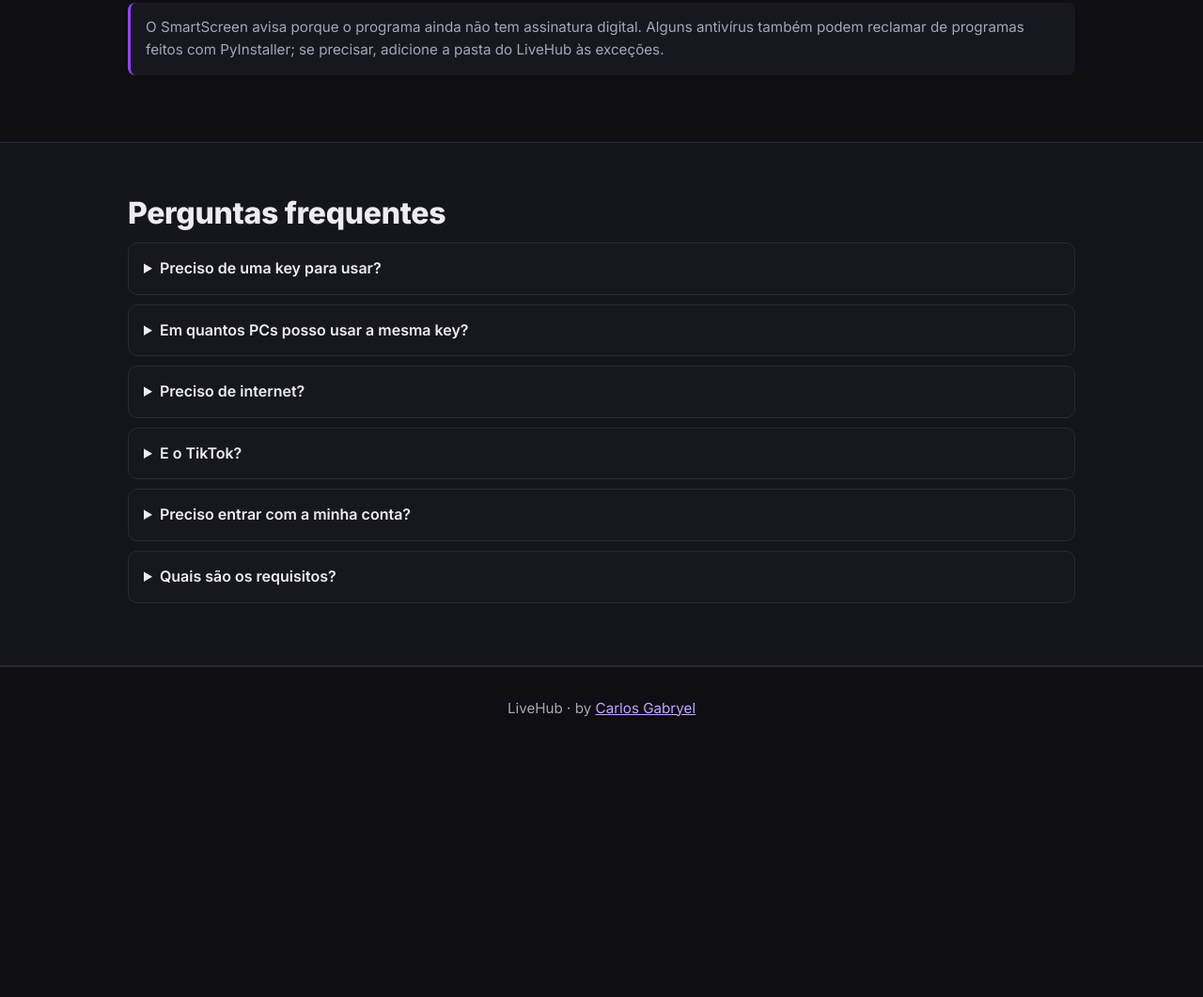
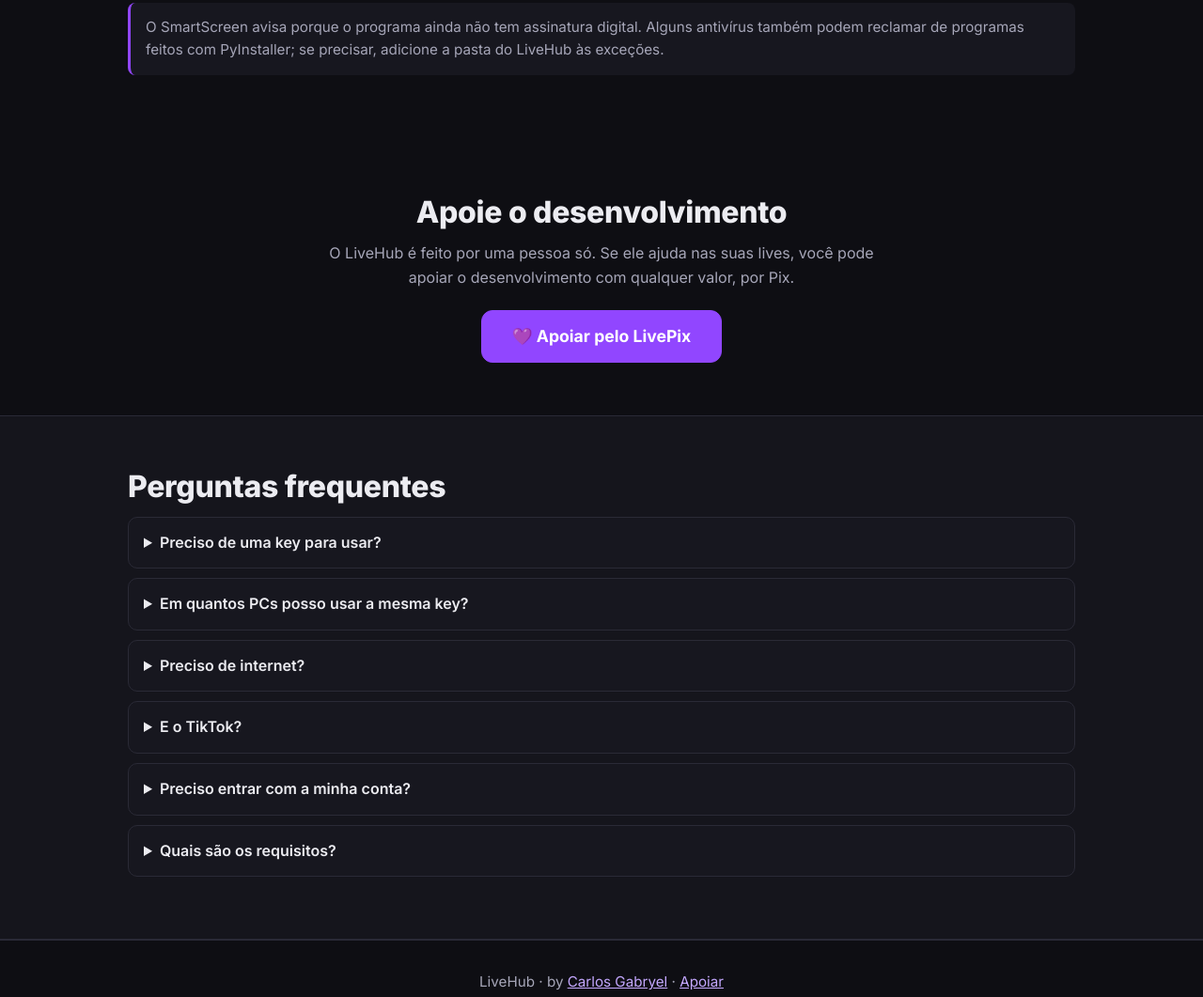
Before and after one commit to Carlos-Gabryel/Carlos-Gabryel.github.io, a plain HTML site: page livehub/index.html in a window 1280 px wide. Shown: the part 4746-5807 px from the top of the page at 94% size. Before the commit the page ends 5544 px from the top, so only its background shows below. Drawn offline with Linux system fonts and the light colour scheme; no server answers.

Commit message:
LiveHub: secao Apoie o desenvolvimento (LivePix)
Co-Authored-By: Claude Opus 5.5 <noreply@anthropic.com>

```diff
--- a/livehub/index.html
+++ b/livehub/index.html
@@ -26,6 +26,7 @@ a{color:var(--accl)}
 :focus-visible{outline:2px solid var(--accl);outline-offset:3px;border-radius:6px}
 .wrap{max-width:1040px;margin:0 auto;padding:0 16px}
 section{padding:56px 0}
+.apoio{text-align:center}.apoio .sub{color:var(--mut);max-width:620px;margin:0 auto 22px}
 h1,h2,h3{line-height:1.2;margin:0}
 h2{font-size:clamp(1.5rem,4vw,2rem);font-weight:800;margin-bottom:12px;letter-spacing:-.01em}
 .lead{color:var(--mut);max-width:62ch;margin:0 0 28px}
@@ -135,6 +136,12 @@ footer{border-top:1px solid var(--line);padding:32px 0;text-align:center;color:v
   <p class="note">O SmartScreen avisa porque o programa ainda não tem assinatura digital. Alguns antivírus também podem reclamar de programas feitos com PyInstaller; se precisar, adicione a pasta do LiveHub às exceções.</p>
 </div></section>
 
+<section id="apoiar"><div class="wrap apoio">
+  <h2>Apoie o desenvolvimento</h2>
+  <p class="sub">O LiveHub é feito por uma pessoa só. Se ele ajuda nas suas lives, você pode apoiar o desenvolvimento com qualquer valor, por Pix.</p>
+  <a class="btn" href="https://livepix.gg/n3th3rl0rd" target="_blank" rel="noopener">💜 Apoiar pelo LivePix</a>
+</div></section>
+
 <section class="band"><div class="wrap">
   <h2>Perguntas frequentes</h2>
   <details><summary>Preciso de uma key para usar?</summary><p>Sim. O programa só funciona com uma key de acesso. Peça a sua ao <a href="https://discord.com/users/228297467865595904" target="_blank" rel="noopener">Carlos Gabryel no Discord</a> e cole na tela de ativação depois de instalar.</p></details>
@@ -146,7 +153,7 @@ footer{border-top:1px solid var(--line);padding:32px 0;text-align:center;color:v
 </div></section>
 </main>
 
-<footer><div class="wrap">LiveHub · by <a href="https://discord.com/users/228297467865595904" target="_blank" rel="noopener">Carlos Gabryel</a></div></footer>
+<footer><div class="wrap">LiveHub · by <a href="https://discord.com/users/228297467865595904" target="_blank" rel="noopener">Carlos Gabryel</a> · <a href="https://livepix.gg/n3th3rl0rd" target="_blank" rel="noopener">Apoiar</a></div></footer>
 
 <script>
 (function(){
```
